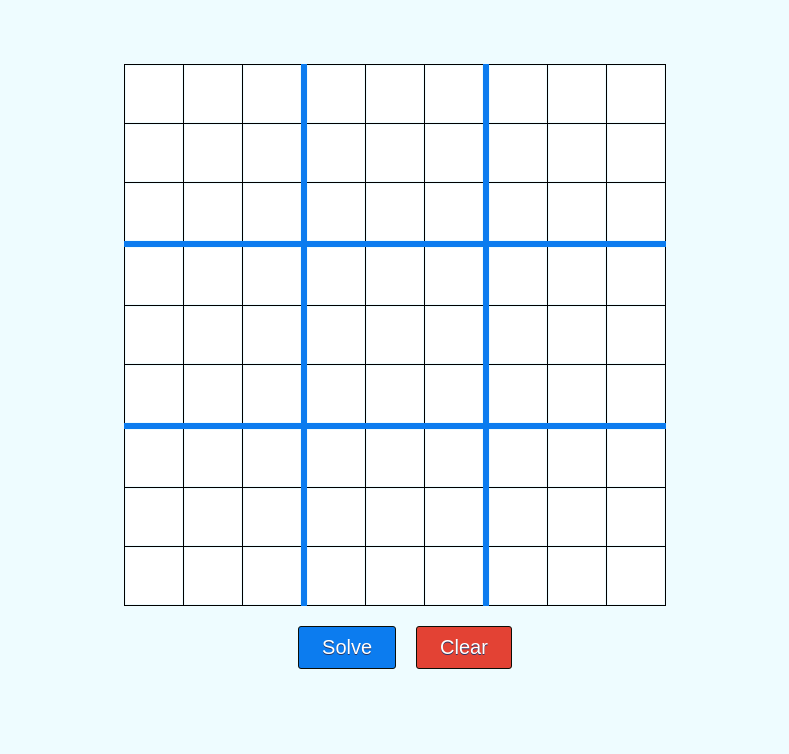
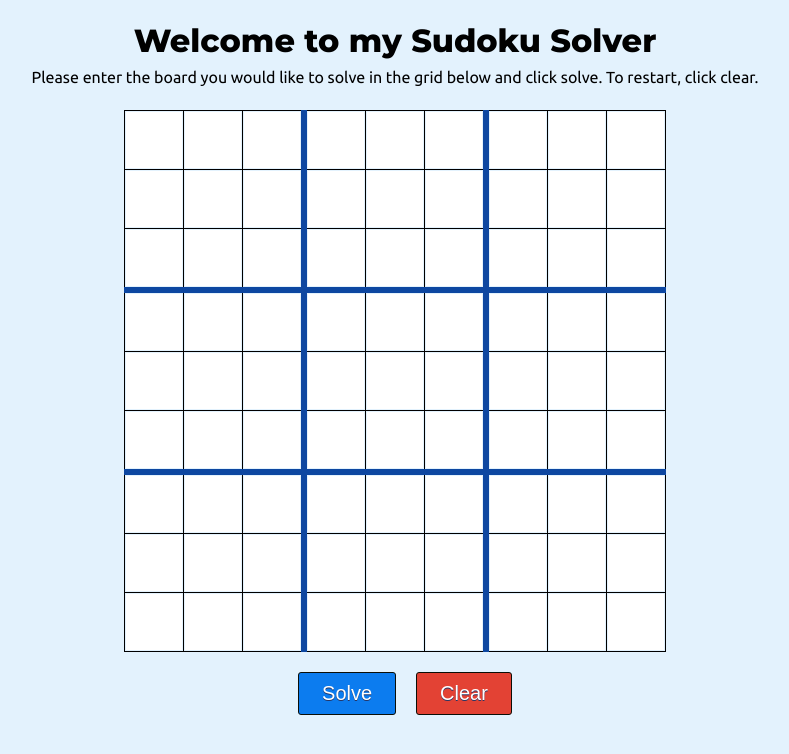
Before and after one commit to MPhillipos/Sudoku-Solver, a plain HTML site: page index.html in a window 1280 px wide. Shown: the whole page, without its empty margins (245-1034 px from the left). Drawn offline with Linux system fonts and the light colour scheme.

Commit message:
Changed styling

```diff
--- a/index.html
+++ b/index.html
@@ -2,10 +2,15 @@
 <html>
   <head>
     <title>Sudoku Solver</title>
+    <link href="https://fonts.googleapis.com/css2?family=Montserrat:wght@800&family=Ubuntu&display=swap" rel="stylesheet">
     <link rel="stylesheet" type="text/css" href="styles.css" />
   </head>
   <body>
-    <div class="container">
+      <h1 id="welcome-title">Welcome to my Sudoku Solver</h1>
+      <p id="brief-description">
+        Please enter the board you would like to solve in the grid below and click solve. To restart, click clear.
+      </p>
+    <div class="table-container">
       <table id="sudoku-grid">
         <tbody>
           <tr>
--- a/styles.css
+++ b/styles.css
@@ -1,12 +1,31 @@
 body{
-  background-color: #eefcff;
+  background-color: #e3f2fd;
 }
 
-.container {
+.text-container{
+  display: flex;
+  vertical-align: middle;
+}
+
+#welcome-title{
+  font-family: "Montserrat", sans-serif;
+  font-weight: 900;
+  text-align: center;
+  margin-bottom: 8px;
+}
+
+#brief-description{
+  font-family: "Ubuntu", sans-serif;
+  font-weight: 400;
+  text-align: center;
+  margin-top: 0;
+  margin-bottom: 24px;
+}
+
+.table-container {
     display: flex;
     justify-content: center;
     align-items: center;
-    padding-top: 7vh;
 }
 
 #sudoku-grid {
@@ -34,12 +53,12 @@ body{
 
 #sudoku-grid tr td:nth-child(3),
 #sudoku-grid tr td:nth-child(6) {
-  border-right: 6px solid #0c7cef;
+  border-right: 6px solid #0d47a1;
 }
 
 #sudoku-grid tr:nth-child(3) td,
 #sudoku-grid tr:nth-child(6) td {
-  border-bottom: 6px solid #0c7cef;
+  border-bottom: 6px solid #0d47a1;
 }
 
 .button-container {
```
